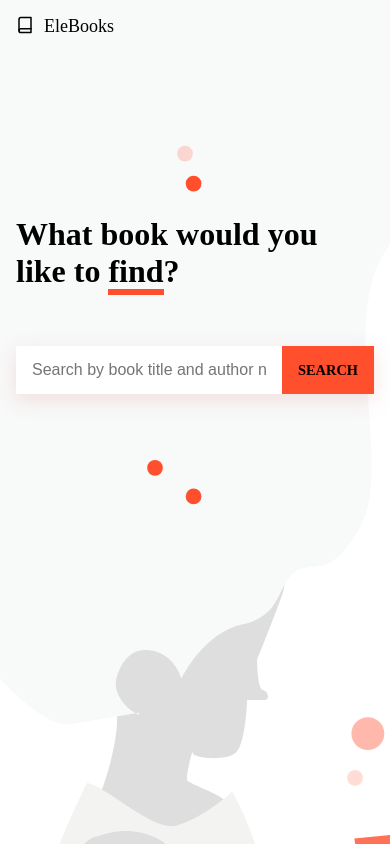
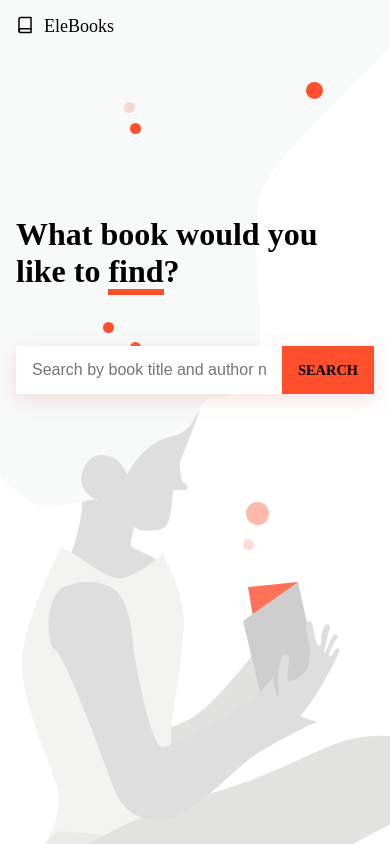
Before and after one commit to mistyhx/finding-books, a React (Create React App) app: page / in a window 390 px wide. Built offline with nearby package versions, Linux system fonts and the light colour scheme.

Commit message:
added responsive bg

```diff
--- a/src/components/SearchPage/index.scss
+++ b/src/components/SearchPage/index.scss
@@ -48,6 +48,12 @@
     width: 100%;
     height: 100%;
     overflow: hidden;
+
+    @include bp(small) {
+      svg {
+        width: 1400px;
+      }
+    }
   }
 }
 
```
